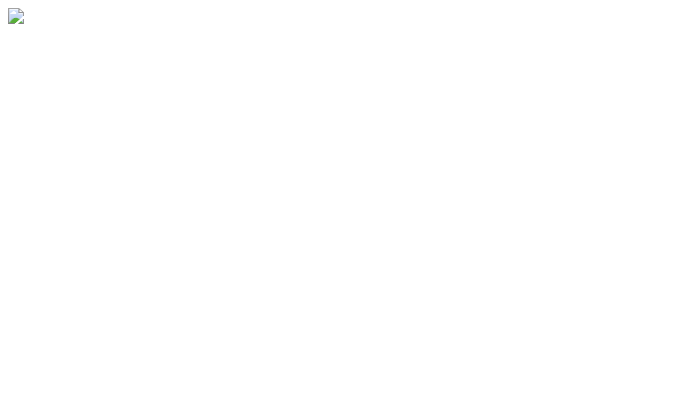
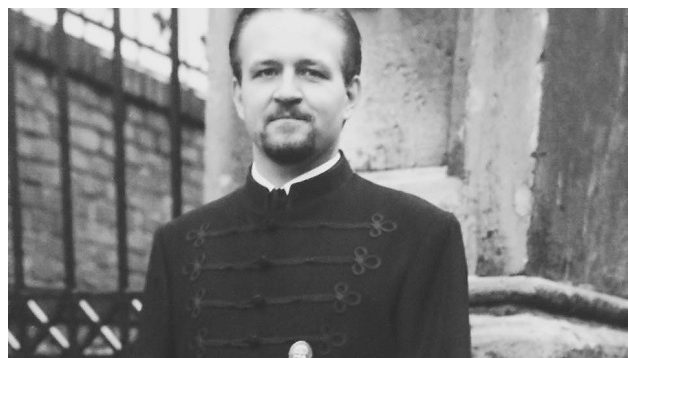
Before and after one commit to fluchtreflex/wearereal.men, a plain HTML site: page index.html in a window 1280 px wide. Shown: the whole page, without its empty margins (0-683 px from the left). Drawn offline with Linux system fonts and the light colour scheme.

Commit message:
Update index.html

```diff
--- a/index.html
+++ b/index.html
@@ -4,6 +4,6 @@
     <title>real men hours</title>
   </head>
   <body>
-    <img src="img/gorka.jpg" />
+    <img src="gorka.jpg" />
   </body>
 </html>
```
